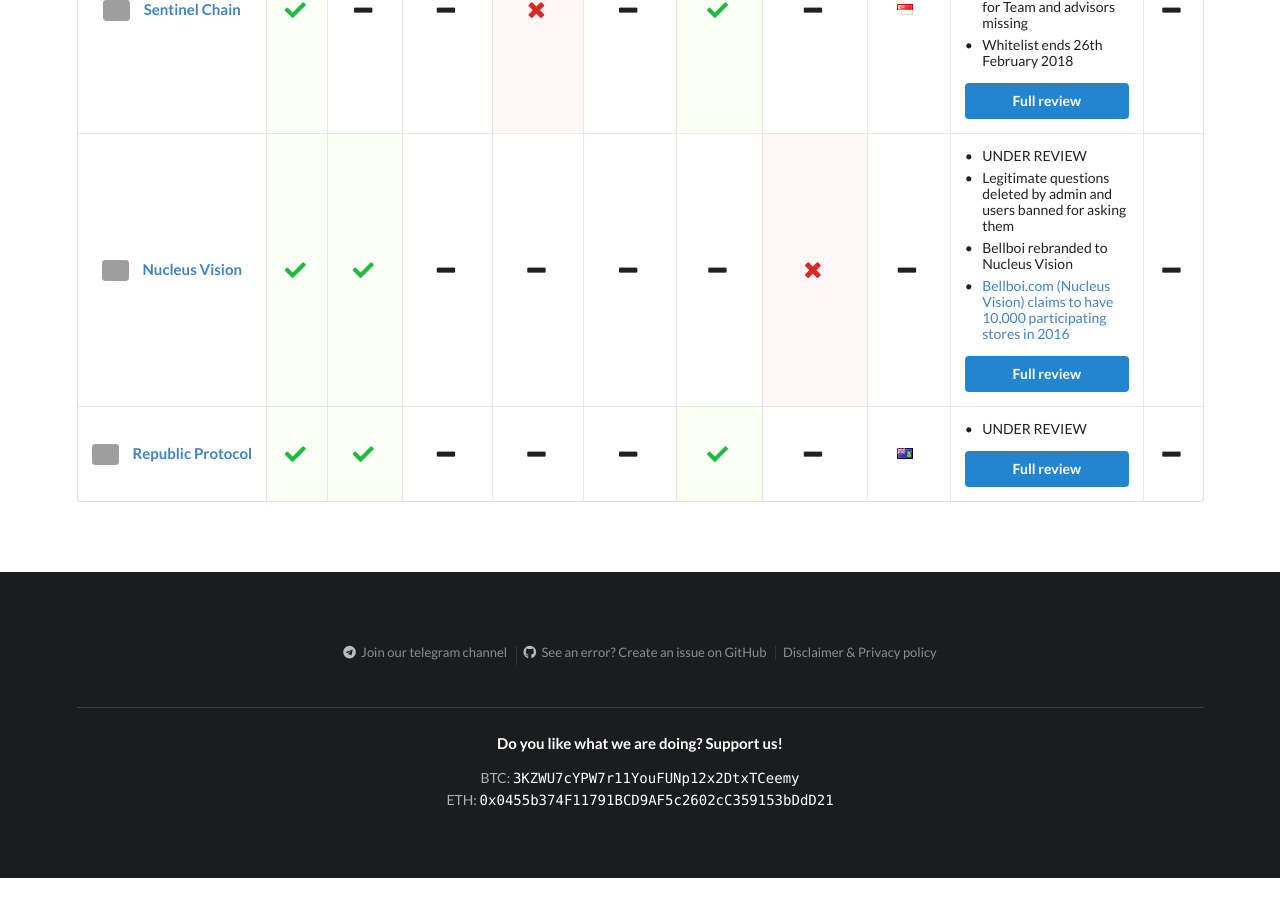
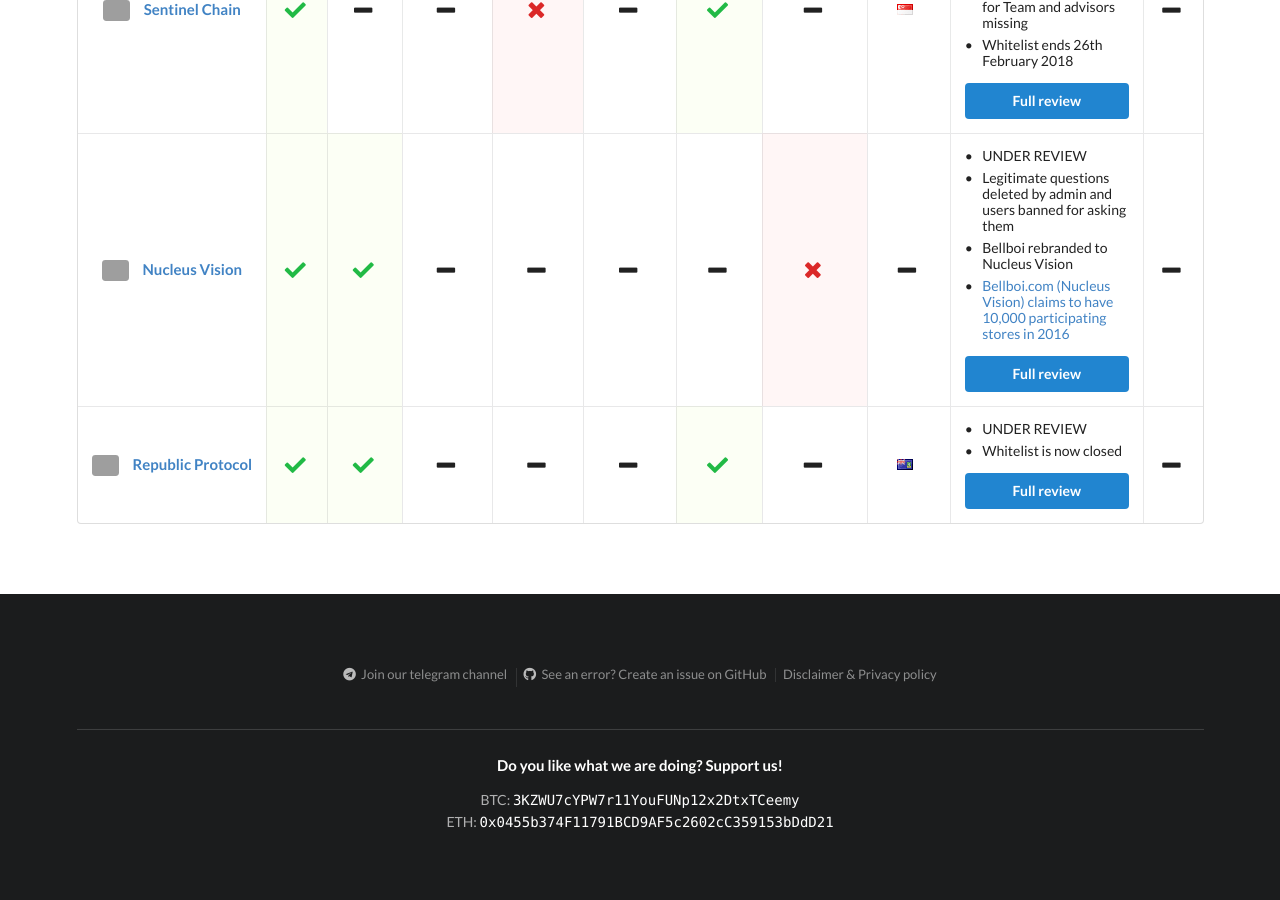
Before and after one commit to ico-check/ico-check, a Jekyll site: the page built from in-review.md, in a window 1280 px wide and 900 px high, scrolled down 675 px. Built offline with Jekyll 4.4.1, drawn with Linux system fonts in a browser that asks for light colours; nearby versions of some CDN libraries; before the commit the page ends 1553 px from its top, so only the background shows below that; grey boxes are pictures that could not be loaded.

Commit message:
29-republic-ico-check
- Added ICO start date 3 Feb 2018
- Whitelist is now closed

```diff
--- a/_data/in-review-icos.yml
+++ b/_data/in-review-icos.yml
@@ -54,7 +54,8 @@
   location: British Virgin Islands
   comments:
     - content: UNDER REVIEW
-  ico_start_date:
+    - content: Whitelist is now closed
+  ico_start_date: 2018-02-03T11:00:00Z
   ico_end_date:
   safe:
   issue_url: https://github.com/ico-check/ico-check/issues/34
```
